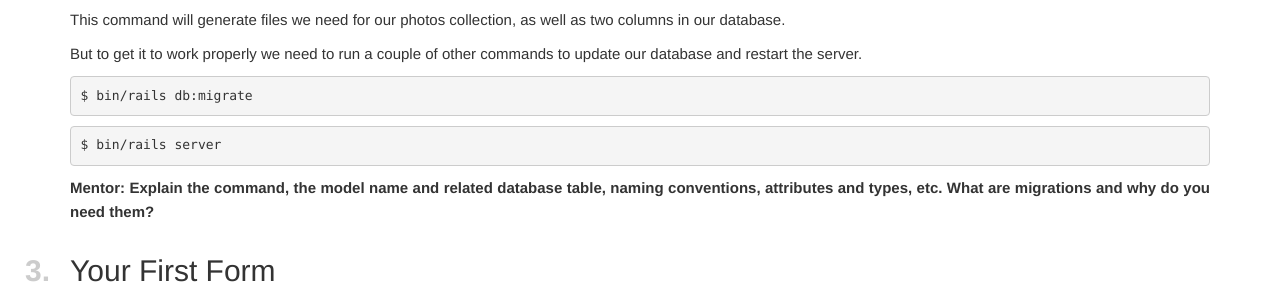
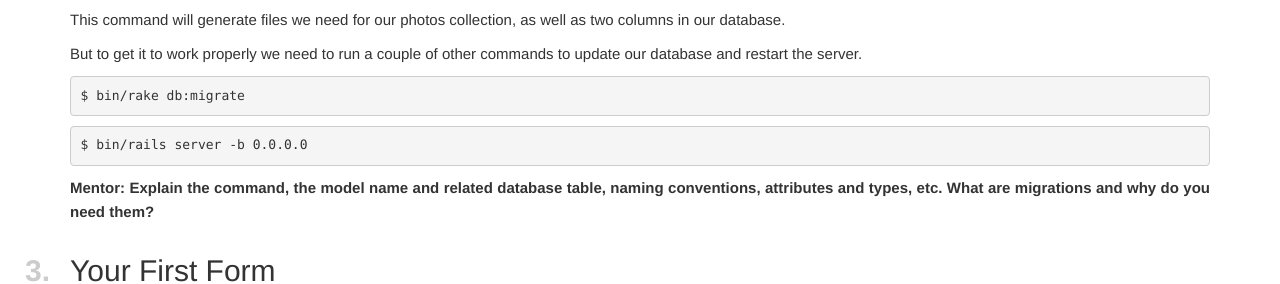
Before and after one commit to railsgirlsmy/guides, a Jekyll site: the page built from _pages/guide-extended.html, in a window 1280 px wide and 900 px high, scrolled down 1716 px. Shown: the part 172-456 px from the top of the window. Built offline with Jekyll 4.4.1, drawn with Linux system fonts in a browser that asks for light colours.

Commit message:
Update guide

```diff
--- a/_pages/guide-extended.html
+++ b/_pages/guide-extended.html
@@ -46,7 +46,7 @@ permalink: /guide-extended/
 
     <p>To do this, we need to run the server by typing this command:</p>
 
-    {% highlight sh %}$ bin/rails server {% endhighlight %}
+    {% highlight sh %}$ bin/rails server -b 0.0.0.0 {% endhighlight %}
 
     <p>To see your application in action, open a browser window and navigate to: <code>http://localhost:3000/</code></p>
 
@@ -72,8 +72,8 @@ permalink: /guide-extended/
 
     <p>But to get it to work properly we need to run a couple of other commands to update our database and restart the server.</p>
 
-    {% highlight sh %}$ bin/rails db:migrate {% endhighlight %}
-    {% highlight sh %}$ bin/rails server {% endhighlight %}
+    {% highlight sh %}$ bin/rake db:migrate {% endhighlight %}
+    {% highlight sh %}$ bin/rails server -b 0.0.0.0 {% endhighlight %}
 
     <p style="font-weight: bold">Mentor: Explain the command, the model name and related database table, naming conventions, attributes and types, etc. What are migrations and why do you need them?</p>
 
```
